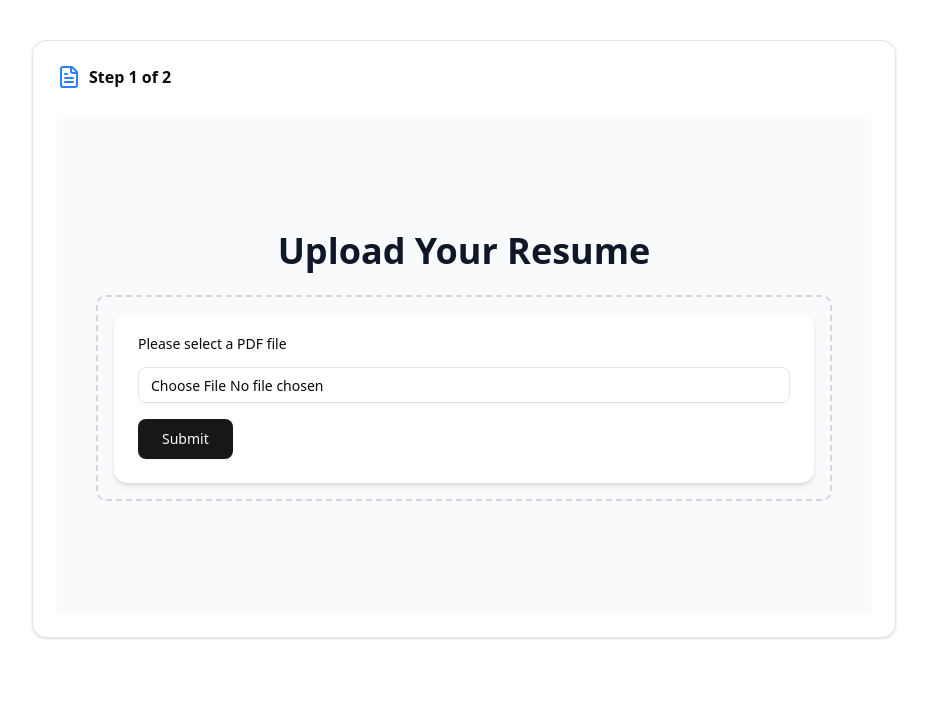
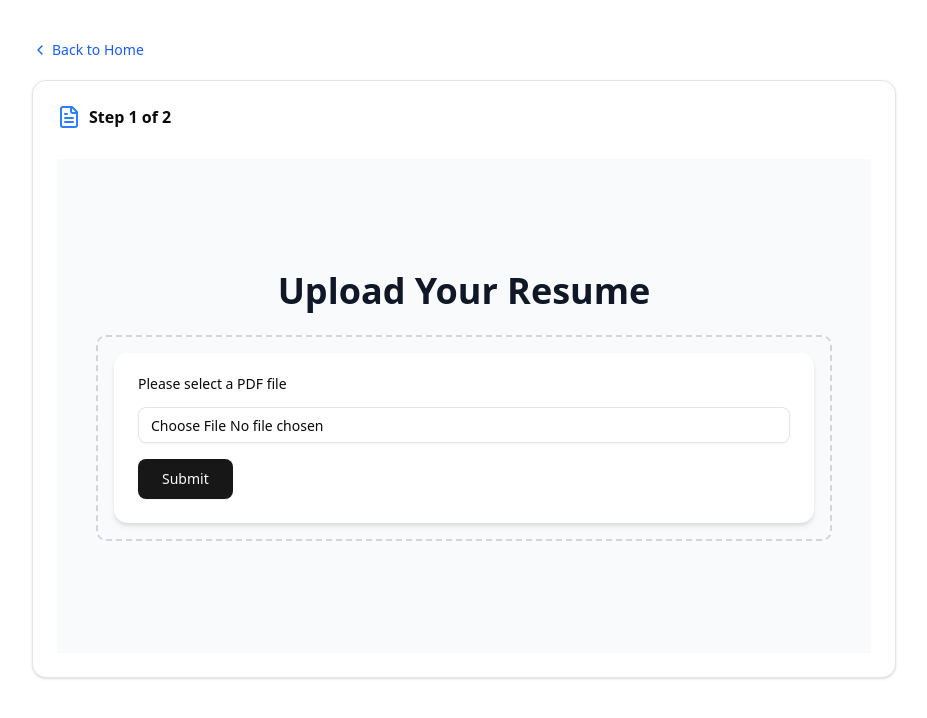
Before and after one commit to aoddy10/ai-resume-analyzer, a Next.js app in the folder frontend/: page /analyzer in a window 1280 px wide. Shown: the top 718 px of the page, without its empty margins (176-1103 px from the left). Built offline with nearby package versions, Linux system fonts and the light colour scheme; no server answers.

Commit message:
feat: User can click back to home, to back to landing page.

```diff
--- a/frontend/src/app/analyzer/page.tsx
+++ b/frontend/src/app/analyzer/page.tsx
@@ -7,6 +7,7 @@ import { Card, CardContent, CardHeader, CardTitle } from "@/components/ui/card";
 import { Button } from "@/components/ui/button";
 import { Separator } from "@/components/ui/separator";
 import { ChevronLeft, FileText } from "lucide-react";
+import Link from "next/link";
 
 export default function ResumeAnalyzerPage() {
     const [step, setStep] = useState(1);
@@ -20,6 +21,15 @@ export default function ResumeAnalyzerPage() {
 
     return (
         <main className="max-w-4xl mx-auto py-10 px-4 space-y-6">
+            <div className="mb-4">
+                <Link
+                    href="/"
+                    className="inline-flex items-center text-sm text-blue-600 hover:underline"
+                >
+                    <ChevronLeft className="mr-1 h-4 w-4" />
+                    Back to Home
+                </Link>
+            </div>
             <Card>
                 <CardHeader>
                     <CardTitle className="flex items-center gap-2">
--- a/frontend/src/app/page.tsx
+++ b/frontend/src/app/page.tsx
@@ -1,7 +1,5 @@
 import Feature from "@/components/Feature";
 import Hero from "@/components/Hero";
-import { Button } from "@/components/ui/button";
-import Link from "next/link";
 
 export default function Home() {
     return (
```
